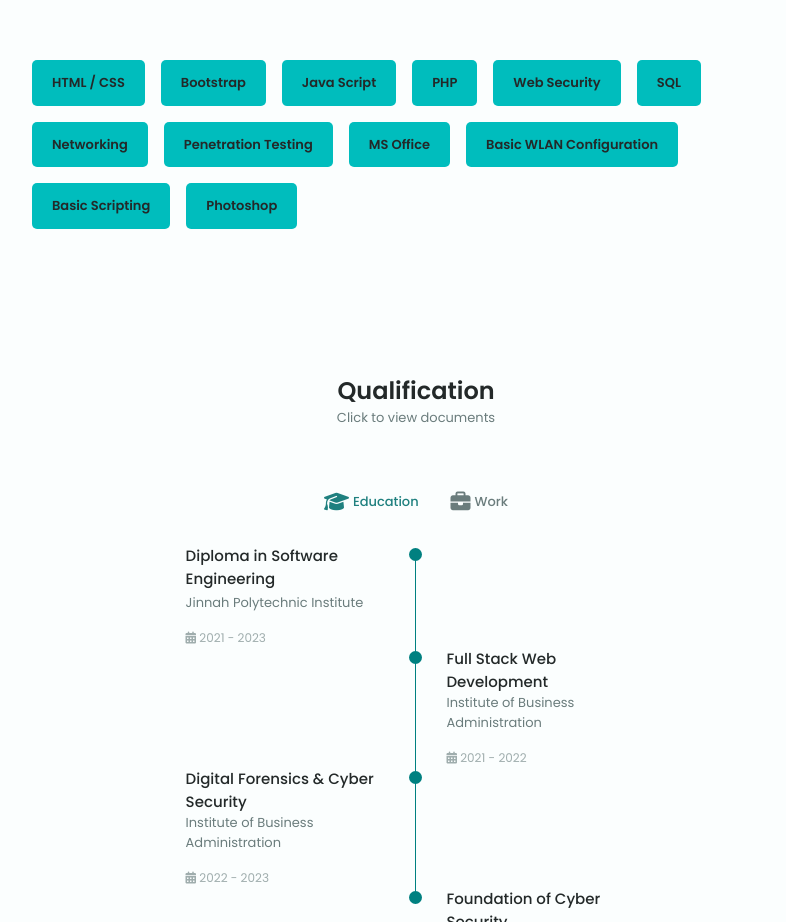
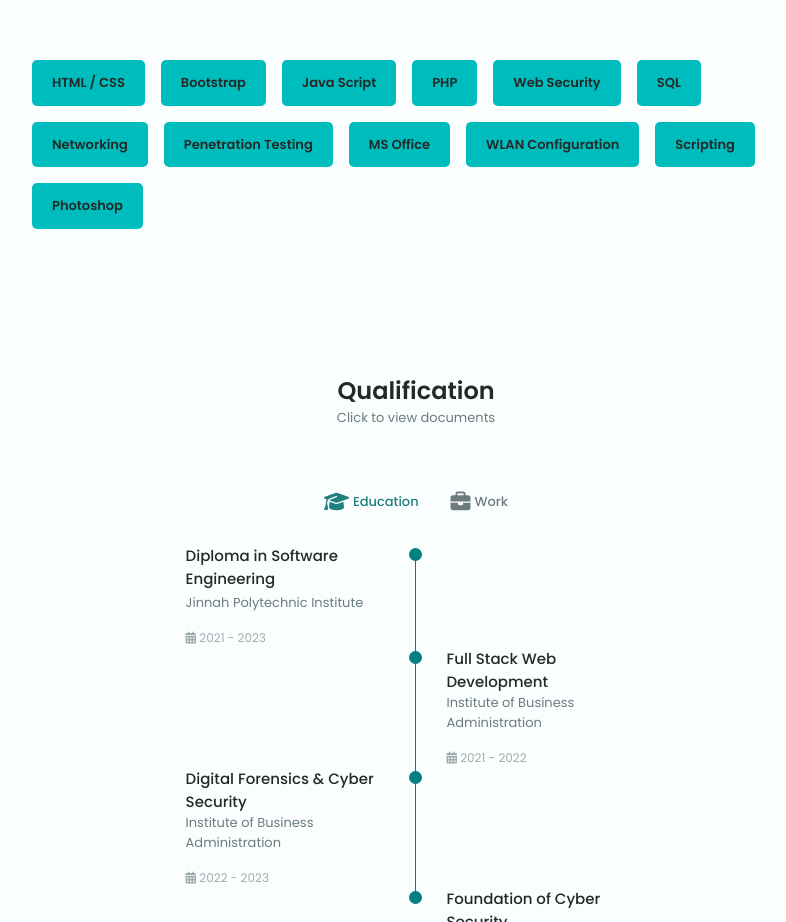
Before and after one commit to Hassan2410323/Portfolio, a plain HTML site: page index.html in a window 1280 px wide. Shown: the part 1420-2342 px from the top of the page, without its empty margins (224-1010 px from the left). Drawn offline with Linux system fonts and the light colour scheme.

Commit message:
Update index.html

```diff
--- a/index.html
+++ b/index.html
@@ -174,8 +174,8 @@
         <div class="skills-name">Networking</div>
         <div class="skills-name">Penetration Testing</div>
         <div class="skills-name">MS Office</div>
-        <div class="skills-name">Basic WLAN Configuration</div>
-        <div class="skills-name">Basic Scripting</div>
+        <div class="skills-name">WLAN Configuration</div>
+        <div class="skills-name">Scripting</div>
         <div class="skills-name">Photoshop</div>
 
       </div>
```
